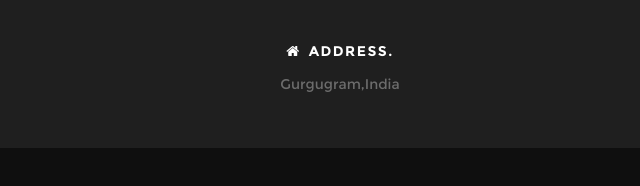
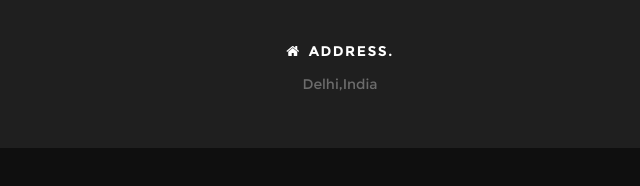
Before and after one commit to Preetam007/priceTicker, a website: page app/views/index.html in a window 1280 px wide. Shown: the part 1778-1964 px from the top of the page, 0-640 px from the left. Drawn offline with nearby package versions, Linux system fonts and the light colour scheme; files that its build step writes are made by us from their sources; files whose address does not match are found by name.

Commit message:
view bug updated

```diff
--- a/app/views/index.html
+++ b/app/views/index.html
@@ -161,7 +161,7 @@
 			   <div class="columns">
 
 				   <h3><i class="fa fa-home"></i>Address.</h3>
-				   <p>Gurgugram,India<br>
+				   <p>Delhi,India<br>
 					</p>
 
 			   </div>
```
